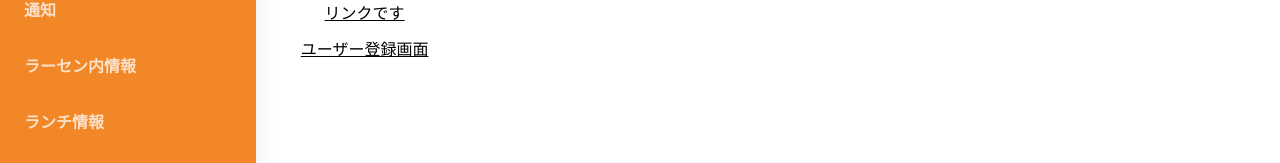
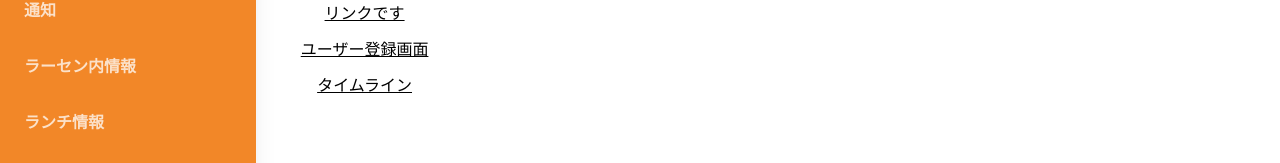
Before and after one commit to suzu1997/rakus-sns-app, a Next.js app: page / in a window 1280 px wide. Shown: the part 230-393 px from the top of the page. Built offline with nearby package versions, Linux system fonts and the light colour scheme.

Commit message:
トップにタイムラインへのリンク追加

```diff
--- a/src/pages/index.tsx
+++ b/src/pages/index.tsx
@@ -47,6 +47,9 @@ const Home: NextPage = () => {
               ユーザー登録画面
             </a>
           </Link>
+          <Link href="/timeline">
+            <a className="underline hover:text-blue-800 mt-3">タイムライン</a>
+          </Link>
         </div>
       </div>
     </>
--- a/src/pages/timeline/index.tsx
+++ b/src/pages/timeline/index.tsx
@@ -11,6 +11,7 @@ import { FavoBtn } from "../../components/FavoBtn";
 import { TrashBtn } from "../../components/TrashBtn";
 import { PostModal } from "../../components/PostModal";
 import { useRouter } from "next/router";
+// import { LoginChecker } from "../../components/LoginChecker";
 
 /**
  * タイムラインページ.
@@ -114,7 +115,6 @@ const Timeline: NextPage = () => {
     <>
       {/* 投稿モーダル */}
       <PostModal isOpen={isOpen} closeModal={closeModal} title={"つぶやき"} />
-
       <div className="flex">
         <div>
           <MenuBar />
```
